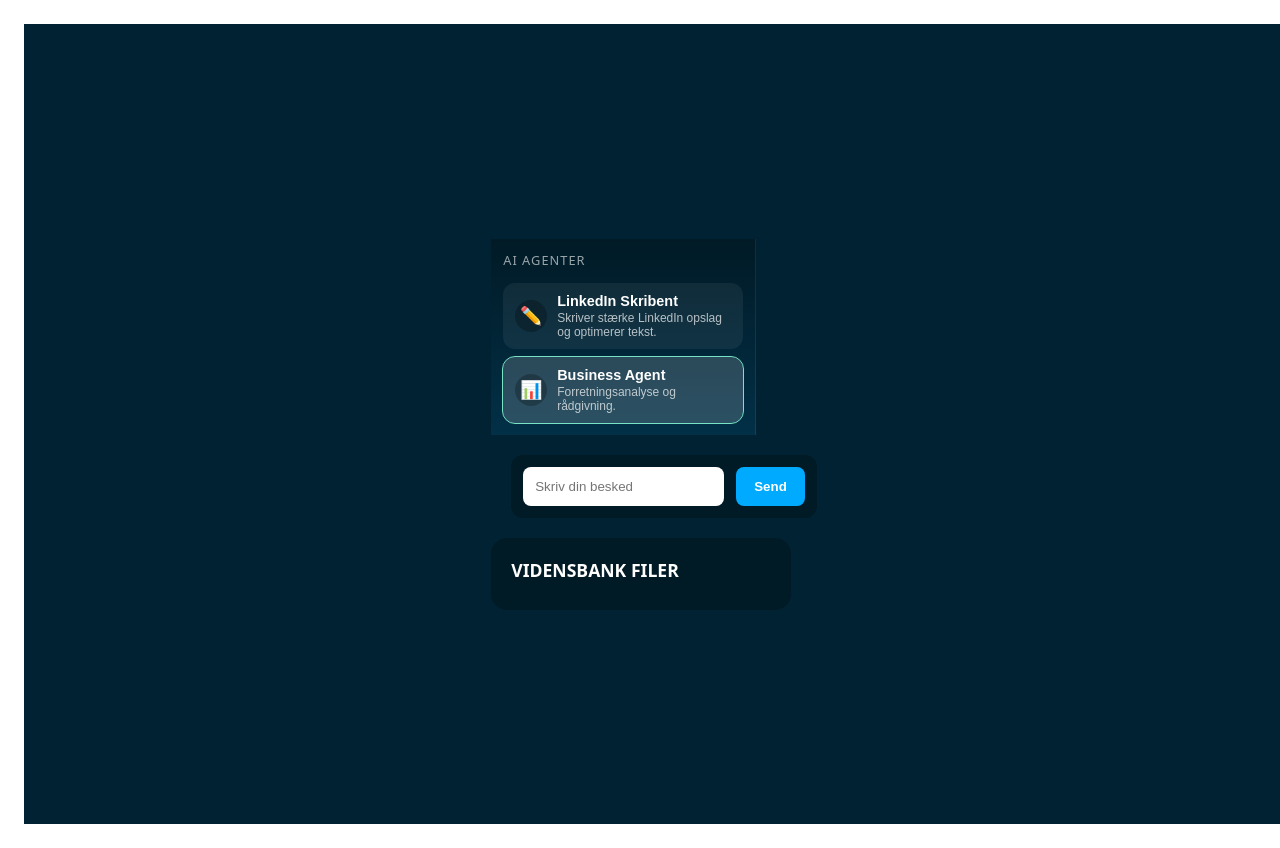
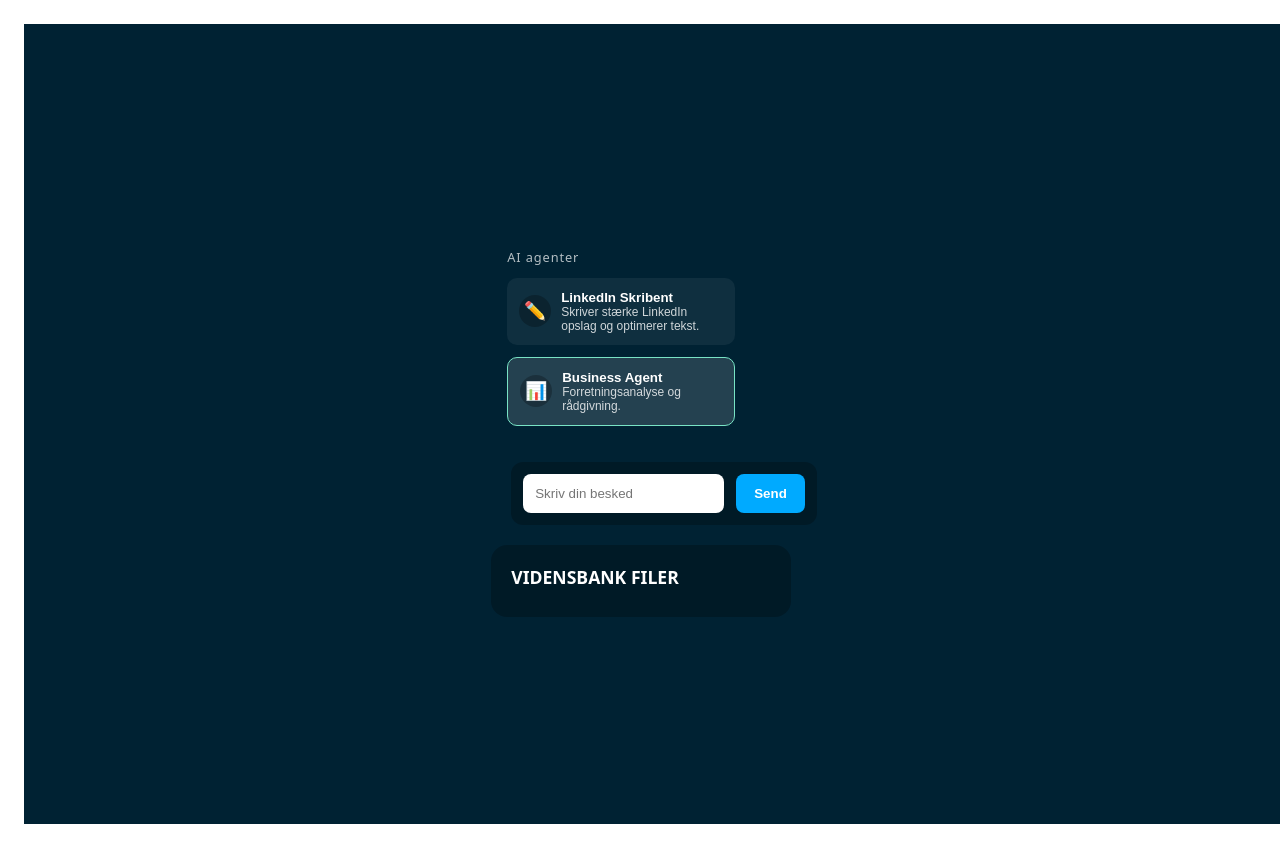
Before and after one commit to JacobHonore1/zaxis-agentchat, a Next.js app: page / in a window 1280 px wide. Shown: the top 848 px of the page. Built offline with nearby package versions, Linux system fonts and the light colour scheme.

Commit message:
Update AgentSidebar.tsx

```diff
--- a/components/AgentSidebar.tsx
+++ b/components/AgentSidebar.tsx
@@ -9,85 +9,58 @@ type Props = {
 
 export default function AgentSidebar({ currentAgentId, onSelectAgent }: Props) {
   return (
-    <div
-      style={{
-        width: 240,
-        background: 'linear-gradient(180deg, #011a26, #023047)',
-        borderRight: '1px solid rgba(255,255,255,0.08)',
-        padding: 12,
-        display: 'flex',
-        flexDirection: 'column',
-        gap: 8,
-      }}
-    >
-      <div
-        style={{
-          fontSize: '0.8rem',
-          textTransform: 'uppercase',
-          color: 'rgba(255,255,255,0.6)',
-          marginBottom: 6,
-          letterSpacing: '0.08em',
-        }}
-      >
+    <div style={{
+      height: "100%",
+      padding: 16,
+      color: "white",
+      display: "flex",
+      flexDirection: "column",
+      gap: 12
+    }}>
+      <div style={{
+        fontSize: "0.8rem",
+        opacity: 0.7,
+        letterSpacing: "0.07em"
+      }}>
         AI agenter
       </div>
 
-      {Object.values(agents).map((agent) => {
-        const isActive = agent.id === currentAgentId;
-
+      {Object.values(agents).map(agent => {
+        const active = agent.id === currentAgentId;
         return (
           <button
             key={agent.id}
             onClick={() => onSelectAgent(agent.id)}
             style={{
-              width: '100%',
-              textAlign: 'left',
-              borderRadius: 12,
-              border: 'none',
-              padding: '10px 12px',
-              display: 'flex',
+              width: "100%",
+              textAlign: "left",
+              padding: "12px",
+              background: active ? "rgba(255,255,255,0.14)" : "rgba(255,255,255,0.06)",
+              borderRadius: 10,
+              border: active ? `1px solid ${agent.accentColor}` : "none",
+              color: "white",
+              cursor: "pointer",
+              display: "flex",
               gap: 10,
-              alignItems: 'center',
-              cursor: 'pointer',
-              background: isActive
-                ? 'rgba(255,255,255,0.16)'
-                : 'rgba(255,255,255,0.06)',
-              outline: isActive ? `1px solid ${agent.accentColor}` : 'none',
-              color: '#ffffff',
+              alignItems: "center",
             }}
           >
-            <div
-              style={{
-                width: 32,
-                height: 32,
-                borderRadius: 999,
-                background: 'rgba(0,0,0,0.25)',
-                display: 'flex',
-                alignItems: 'center',
-                justifyContent: 'center',
-                fontSize: 18,
-              }}
-            >
+            <div style={{
+              width: 32,
+              height: 32,
+              borderRadius: 999,
+              background: "rgba(0,0,0,0.25)",
+              display: "flex",
+              alignItems: "center",
+              justifyContent: "center",
+              fontSize: 18
+            }}>
               {agent.iconEmoji}
             </div>
 
             <div style={{ flex: 1 }}>
-              <div
-                style={{
-                  fontSize: '0.9rem',
-                  fontWeight: 600,
-                  marginBottom: 2,
-                }}
-              >
-                {agent.name}
-              </div>
-
-              <div
-                style={{
-                  fontSize: '0.75rem',
-                  color: 'rgba(255,255,255,0.7)',
-                }}
-              >
+              <div style={{ fontWeight: 600 }}>{agent.name}</div>
+              <div style={{ fontSize: "0.75rem", opacity: 0.8 }}>
                 {agent.description}
               </div>
             </div>
```
